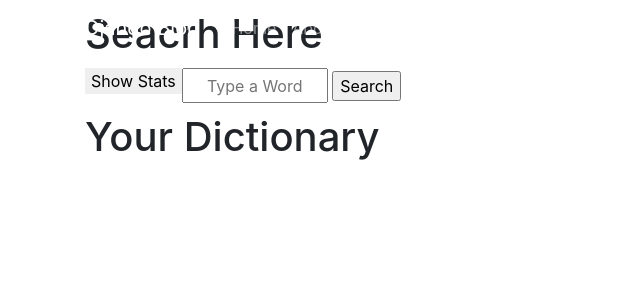
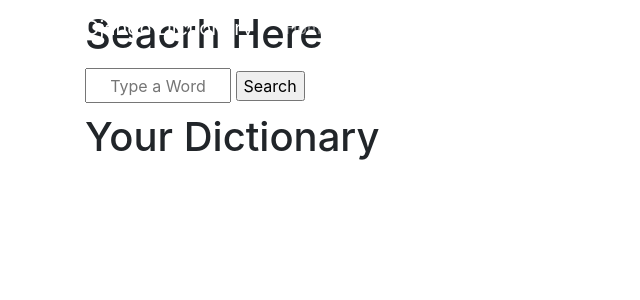
Before and after one commit to mehmetsan/DictionaryDjango, a Django app: page / in a window 1280 px wide. Shown: the top 300 px of the page, without its empty margins (0-640 px from the left). Run offline with Django 3.2, Linux system fonts and the light colour scheme; the visitor is signed in with stand-in values (Sample User, id 1); data that the repository does not hold is empty; some libraries are stand-ins or nearby versions.

Commit message:
Format improvements

```diff
--- a/dictApp/home/views.py
+++ b/dictApp/home/views.py
@@ -2,6 +2,7 @@
 from django.http import JsonResponse
 from dictword.models import Dictword, Interaction
 from .decorators import user_see_practice
+from django.contrib.auth.decorators import login_required
 
 import requests
 import json
@@ -74,6 +75,7 @@
     return powers
 
 # Create your views here.
+@login_required(login_url='/users/login')
 def home(request):
 
     current_user = request.user
--- a/dictApp/templates/base.html
+++ b/dictApp/templates/base.html
@@ -11,9 +11,9 @@
     <link rel="stylesheet" href="{% static 'main.css' %}" type="text/css">
 
     {% if title %}
-        <title> Blog </title>
+        <title> {{title}} </title>
     {% else %}
-        <title> {{title}} </title>
+        <title> DjangoDictionary </title>
     {% endif%}
     <script
     src="https://code.jquery.com/jquery-3.4.1.min.js"
@@ -25,13 +25,12 @@
     <header class="site-header">
         <nav class="navbar navbar-expand-md navbar-dark bg-steel fixed-top">
             <div class="container">
-            <a class="navbar-brand mr-4" href="{% url 'home' %}">Django Blog</a>
+            <a class="navbar-brand mr-4" href="{% url 'home' %}">Django Dictionary</a>
             <button class="navbar-toggler" type="button" data-toggle="collapse" data-target="#navbarToggle" aria-controls="navbarToggle" aria-expanded="false" aria-label="Toggle navigation">
             </button>
             <div class="collapse navbar-collapse" id="navbarToggle">
                 <div class="navbar-nav mr-auto">
                 <a class="nav-item nav-link" href="{% url 'home' %}">Home</a>
-                <a class="nav-item nav-link" href="#">About</a>
                 </div>
                 <!-- Navbar Right Side -->
                 <div class="navbar-nav">
--- a/dictApp/templates/home/home.html
+++ b/dictApp/templates/home/home.html
@@ -7,8 +7,6 @@
         {% csrf_token %}
         <input type="text" name="search_word" id="search_word" placeholder="Type a Word">
         <input type="submit" value="Search">
-        <button id="show_stats" class="more-button">Show Stats</button>
-
     </form>
 
     {% if made_a_search and not not_found %}
@@ -62,10 +60,7 @@
                             <input type="hidden" name="word_to_remove" value={{word.word}}>
                             <input type="submit" name="remove" value="Remove">
                         </form>
-
-
                     </div>
-
                 </div>
                 <h2><a class="article-title" href="#">{{ word.word }}</a></h2>
                 <p class="article-content">{{ word.definition }}</p>
```
Also changed, not shown: dictApp/templates/home/practice.html (+10 -1 lines).
